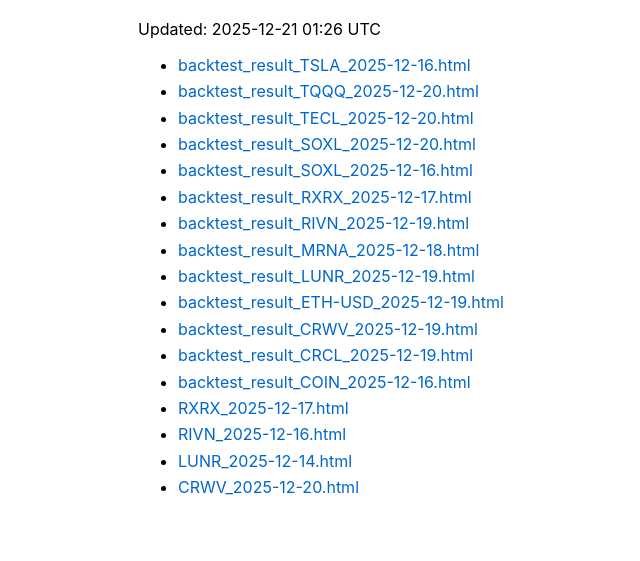
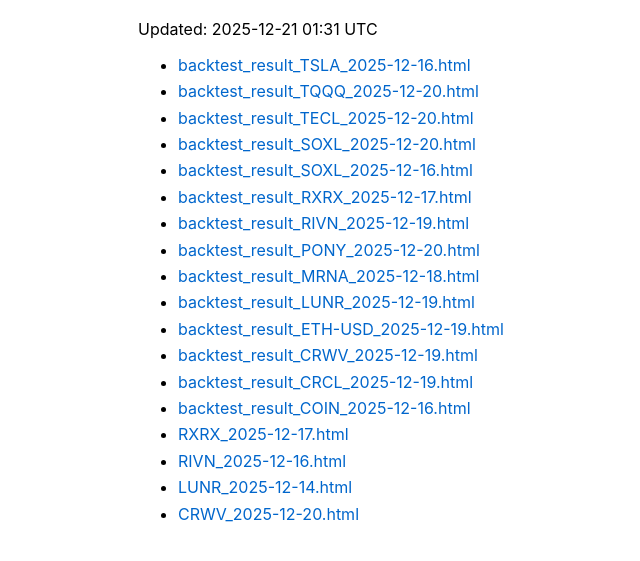
Before and after one commit to robin2010liu/StockScanner, a plain HTML site: page index.html in a window 1280 px wide. Shown: the part 95-656 px from the top of the page, without its empty margins (52-692 px from the left). Drawn offline with Linux system fonts and the light colour scheme.

Commit message:
Auto-update index.html

```diff
--- a/index.html
+++ b/index.html
@@ -17,7 +17,7 @@
 </head>
 <body>
 <h1>📊 Backtest Results</h1>
-<p>Updated: 2025-12-21 01:26 UTC</p>
+<p>Updated: 2025-12-21 01:31 UTC</p>
 <ul>
 <li><a href="backtest_result_TSLA_2025-12-16.html" target="_blank">backtest_result_TSLA_2025-12-16.html</a></li>
 <li><a href="backtest_result_TQQQ_2025-12-20.html" target="_blank">backtest_result_TQQQ_2025-12-20.html</a></li>
@@ -26,6 +26,7 @@
 <li><a href="backtest_result_SOXL_2025-12-16.html" target="_blank">backtest_result_SOXL_2025-12-16.html</a></li>
 <li><a href="backtest_result_RXRX_2025-12-17.html" target="_blank">backtest_result_RXRX_2025-12-17.html</a></li>
 <li><a href="backtest_result_RIVN_2025-12-19.html" target="_blank">backtest_result_RIVN_2025-12-19.html</a></li>
+<li><a href="backtest_result_PONY_2025-12-20.html" target="_blank">backtest_result_PONY_2025-12-20.html</a></li>
 <li><a href="backtest_result_MRNA_2025-12-18.html" target="_blank">backtest_result_MRNA_2025-12-18.html</a></li>
 <li><a href="backtest_result_LUNR_2025-12-19.html" target="_blank">backtest_result_LUNR_2025-12-19.html</a></li>
 <li><a href="backtest_result_ETH-USD_2025-12-19.html" target="_blank">backtest_result_ETH-USD_2025-12-19.html</a></li>
```
